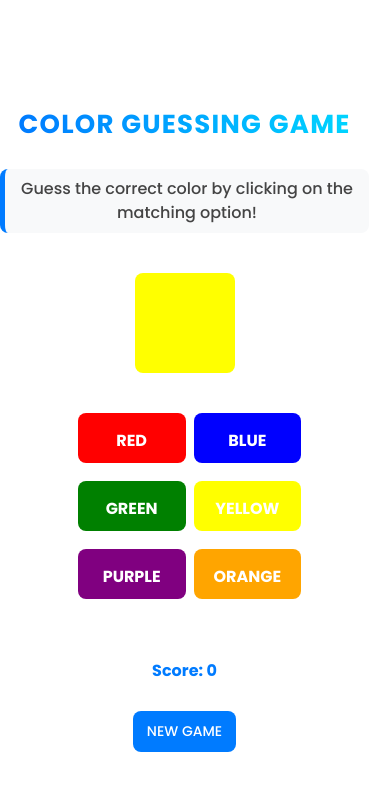
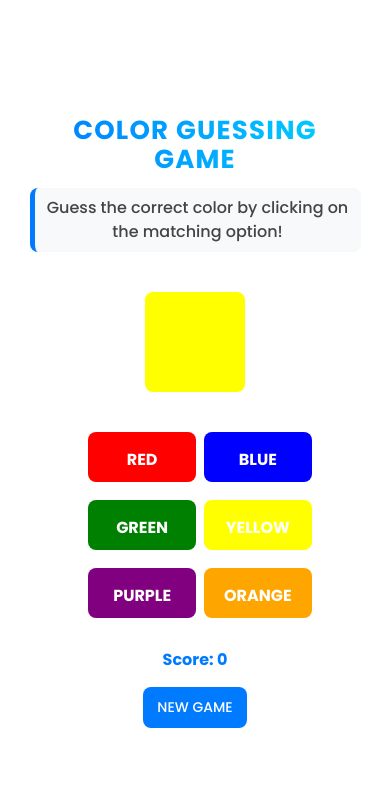
Before and after one commit to Fortzy05/color-game-react, a React (Vite) app: page / in a window 390 px wide. Shown: the top 790 px of the page. Built offline with nearby package versions, Linux system fonts and the light colour scheme; a web font is replaced by a local one.

Commit message:
color game

```diff
--- a/src/App.css
+++ b/src/App.css
@@ -1,14 +1,26 @@
 @import url('https://fonts.googleapis.com/css2?family=Imbue:opsz,wght@10..100,100..900&family=Lobster&family=Poppins:ital,wght@0,100;0,200;0,300;0,400;0,500;0,600;0,700;0,800;0,900;1,100;1,200;1,300;1,400;1,500;1,600;1,700;1,800;1,900&display=swap');
 
+
+* {
+  margin: 0;
+  padding: 0;
+  box-sizing: border-box;
+}
+
+html,
 body {
   background-color: white;
   font-family: "Poppins", sans-serif;
+  height: 100vh;
+  width: 100vw;
+  margin: 0;
+  padding: 0;
+  transition: background-color 0.5s ease-in-out;
+  overflow-x: hidden;
   display: flex;
+  flex-direction: column;
   justify-content: center;
   align-items: center;
-  height: 100vh;
-  margin: 0;
-  transition: background-color 0.5s ease-in-out;
 
 }
 
@@ -21,6 +33,12 @@
   width: 450px;
   max-width: 90%;
   transition: all 0.3s ease-in-out;
+  display: flex;
+  flex-direction: column;
+  justify-content: center;
+  align-items: center;
+  margin-left: auto;
+  margin-right: auto;
 
 }
 
@@ -131,6 +149,13 @@
 }
 
 @media screen and (max-width: 600px) {
+  body{
+    height: 100vh;
+    width: 100vw;
+    padding: 0;
+    margin: 0;
+    overflow-x: hidden;
+  }
   .color-options{
     grid-template-columns: repeat(2, 1fr);
     gap: 8px;
--- a/src/App.jsx
+++ b/src/App.jsx
@@ -34,6 +34,7 @@
     setStatus("");
     setBackground("#ffffff");
   }
+
   return (
     <main className="container" style={{backgroundColor: background}}>
       <h1>Color Guessing Game</h1>
```
